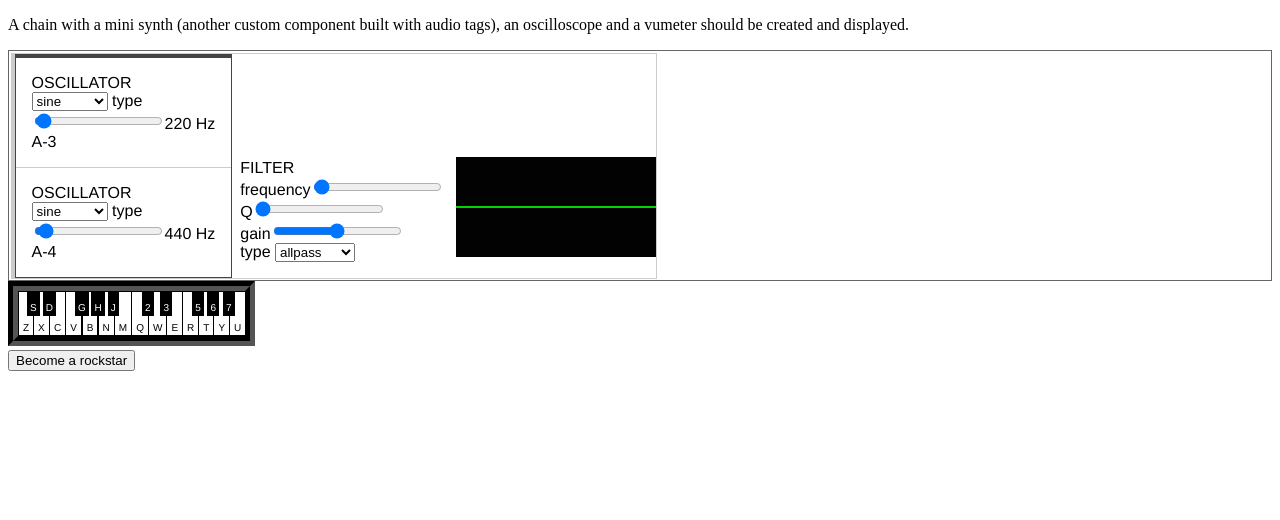
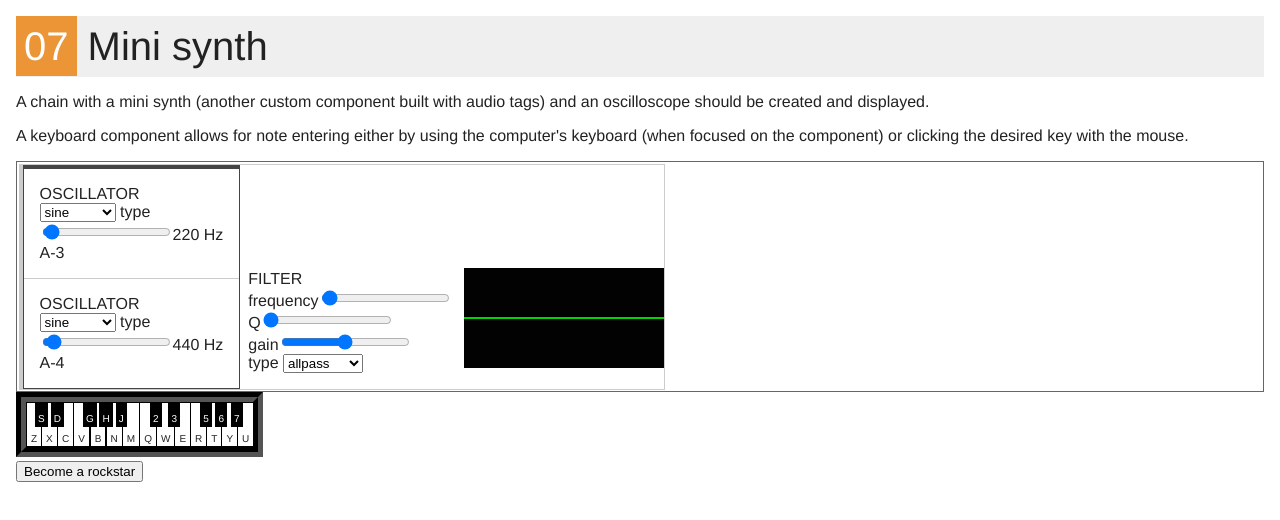
Before and after one commit to sole/audio-tags, a website with bundled scripts: page examples/07_mini_synth/index.html in a window 1280 px wide. Built offline with nearby package versions, Linux system fonts and the light colour scheme.

Commit message:
beautify ALL THE THINGS

```diff
--- a/examples/07_mini_synth/index.html
+++ b/examples/07_mini_synth/index.html
@@ -5,10 +5,13 @@
 		<title>Mini synth</title>
 		<link href="../../dist/AudioTags.bundle.css" rel="stylesheet" media="all" />
 		<link href="../css/mini-synth.css" rel="stylesheet" media="all" />
+		<link href="../css/examples.css" rel="stylesheet" media="all" />
 	</head>
 	<body>
 
-		<p>A chain with a mini synth (another custom component built with audio tags), an oscilloscope and a vumeter should be created and displayed.</p>
+		<h1><span>07</span> Mini synth</h1>
+		<p>A chain with a mini synth (another custom component built with audio tags) and an oscilloscope should be created and displayed.</p>
+		<p>A keyboard component allows for note entering either by using the computer's keyboard (when focused on the component) or clicking the desired key with the mouse.</p>
 
 		<audio-context>
 			<audio-chain>
--- /dev/null
+++ b/examples/css/examples.css
@@ -0,0 +1,26 @@
+body {
+	margin: 0;
+	padding: 1rem;
+	color: #222;
+	background: #fff;
+	font-family: Helvetica, Arial, sans-serif;
+}
+
+* {
+	box-sizing: border-box;
+}
+
+h1 {
+	margin: 0 0 1rem 0;
+	font-weight: normal;
+	font-size: 2.5rem;
+	padding: 0.5rem 0;
+	background: #efefef;
+}
+
+h1 span {
+	color: #fff;
+	background: #EC9536;
+	padding: 0.5rem;
+	line-height: inherit;
+}
```
Also changed, not shown: examples/01_register/index.html (+2 -0 lines), examples/02_context_oscillator/index.html (+2 -0 lines), examples/03_mixer/index.html (+2 -0 lines), examples/04_chain/index.html (+3 -1 lines), examples/05_filter/index.html (+3 -1 lines), examples/05_filter_double_osc/index.html (+3 -1 lines).
